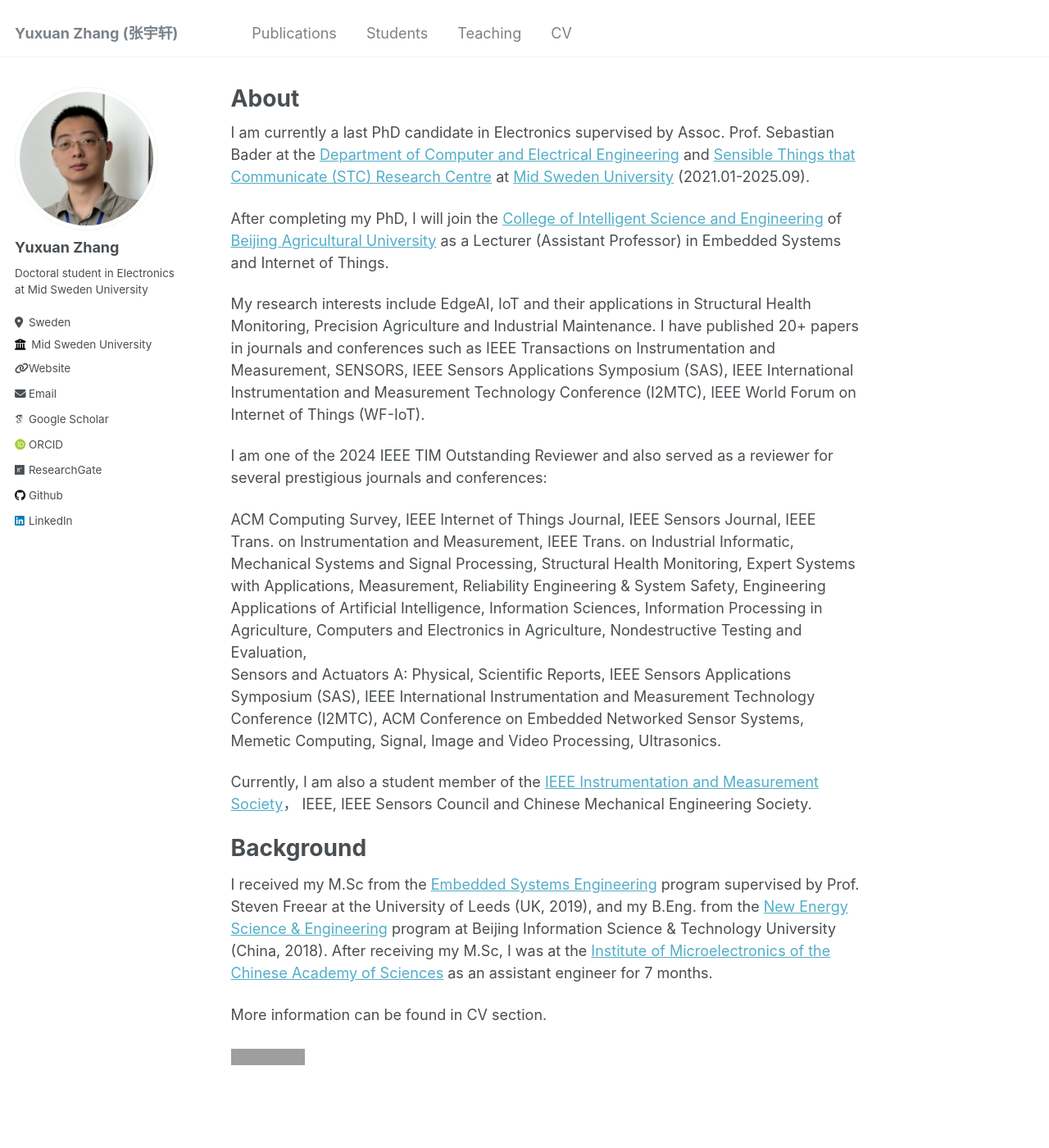
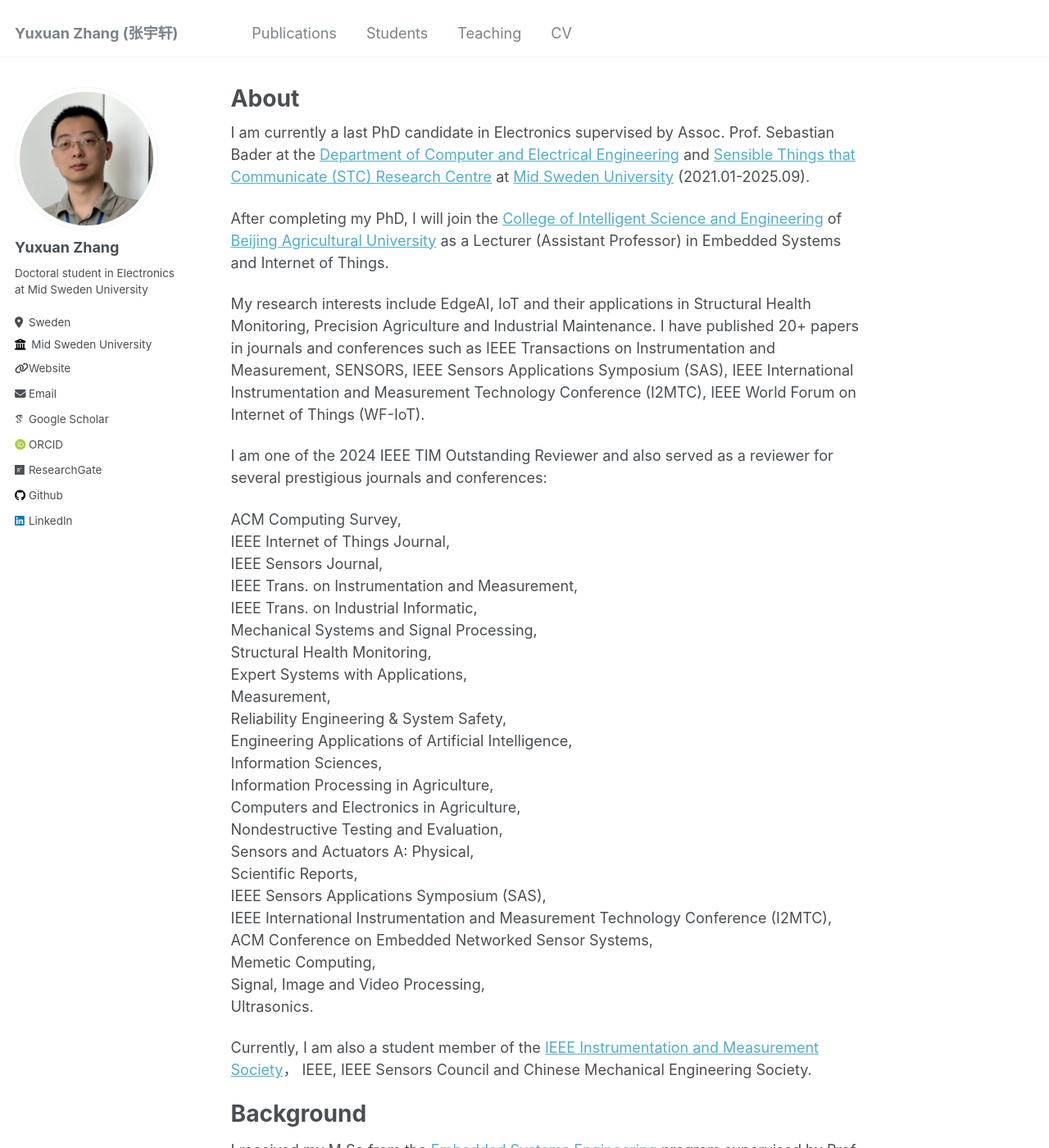
Before and after one commit to YuxuanZhang-96/YuxuanZhang-96.github.io, a Jekyll site: the page built from _pages/about.md, in a window 1280 px wide and 1400 px high. Shown: the whole window at 82% size. Built offline with Jekyll 4.4.1, drawn with Linux system fonts in a browser that asks for light colours; some web fonts are replaced; grey boxes are pictures that could not be loaded.

```diff
--- a/_pages/about.md
+++ b/_pages/about.md
@@ -15,28 +15,28 @@ My research interests include EdgeAI, IoT and their applications in Structural H
 
 I am one of the 2024 IEEE TIM Outstanding Reviewer and also served as a reviewer for several prestigious journals and conferences:
 
-ACM Computing Survey,
-IEEE Internet of Things Journal,
-IEEE Sensors Journal,
-IEEE Trans. on Instrumentation and Measurement,
-IEEE Trans. on Industrial Informatic,
-Mechanical Systems and Signal Processing,
-Structural Health Monitoring,
-Expert Systems with Applications,
-Measurement,
-Reliability Engineering & System Safety,
-Engineering Applications of Artificial Intelligence,
-Information Sciences,
-Information Processing in Agriculture,
-Computers and Electronics in Agriculture,
-Nondestructive Testing and Evaluation,
-Sensors and Actuators A: Physical,
-Scientific Reports,
-IEEE Sensors Applications Symposium (SAS),
-IEEE International Instrumentation and Measurement Technology Conference (I2MTC),
-ACM Conference on Embedded Networked Sensor Systems,
-Memetic Computing,
-Signal, Image and Video Processing,
+ACM Computing Survey, <br>
+IEEE Internet of Things Journal,  <br>
+IEEE Sensors Journal,  <br>
+IEEE Trans. on Instrumentation and Measurement,  <br>
+IEEE Trans. on Industrial Informatic,  <br>
+Mechanical Systems and Signal Processing,  <br>
+Structural Health Monitoring,  <br>
+Expert Systems with Applications,  <br>
+Measurement,  <br>
+Reliability Engineering & System Safety,  <br>
+Engineering Applications of Artificial Intelligence,  <br>
+Information Sciences,  <br>
+Information Processing in Agriculture,  <br>
+Computers and Electronics in Agriculture,  <br>
+Nondestructive Testing and Evaluation,   <br>
+Sensors and Actuators A: Physical, <br>
+Scientific Reports, <br>
+IEEE Sensors Applications Symposium (SAS), <br>
+IEEE International Instrumentation and Measurement Technology Conference (I2MTC), <br>
+ACM Conference on Embedded Networked Sensor Systems, <br>
+Memetic Computing, <br>
+Signal, Image and Video Processing, <br>
 Ultrasonics.
 
 Currently, I am also a student member of the [IEEE Instrumentation and Measurement Society](https://ieee-ims.org/)， IEEE, IEEE Sensors Council and Chinese Mechanical Engineering Society.
```
